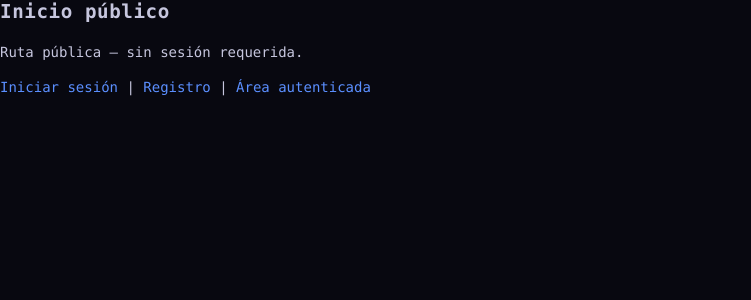
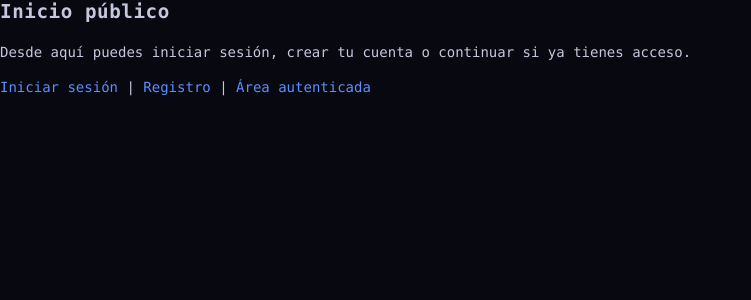
Before and after one commit to diegnghtmr/academic-triage-frontend, an Angular app: page / in a window 1280 px wide. Shown: the top 300 px of the page, without its empty margins (0-751 px from the left). Built offline with nearby package versions, Linux system fonts and the light colour scheme.

Commit message:
fix(home): clarify public entry point message

```diff
--- a/src/app/features/public-home/public-home.ts
+++ b/src/app/features/public-home/public-home.ts
@@ -20,5 +20,7 @@ import { RouterLink } from '@angular/router';
   `,
 })
 export class PublicHome {
-  protected readonly message = signal('Ruta pública — sin sesión requerida.');
+  protected readonly message = signal(
+    'Desde aquí puedes iniciar sesión, crear tu cuenta o continuar si ya tienes acceso.',
+  );
 }
```
